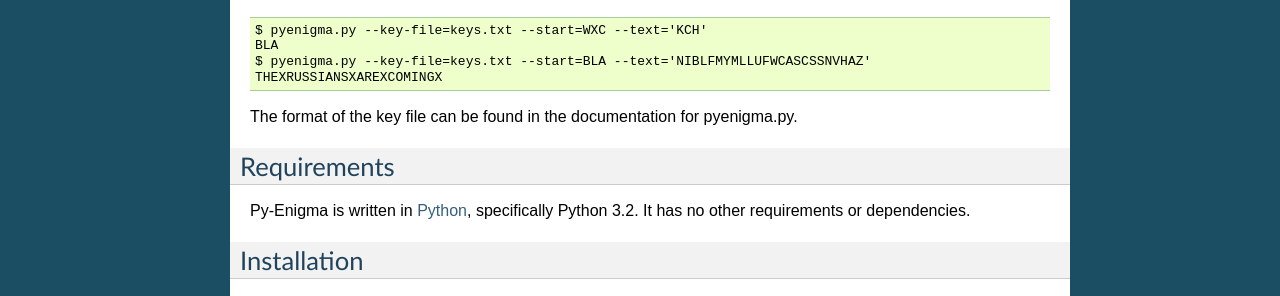
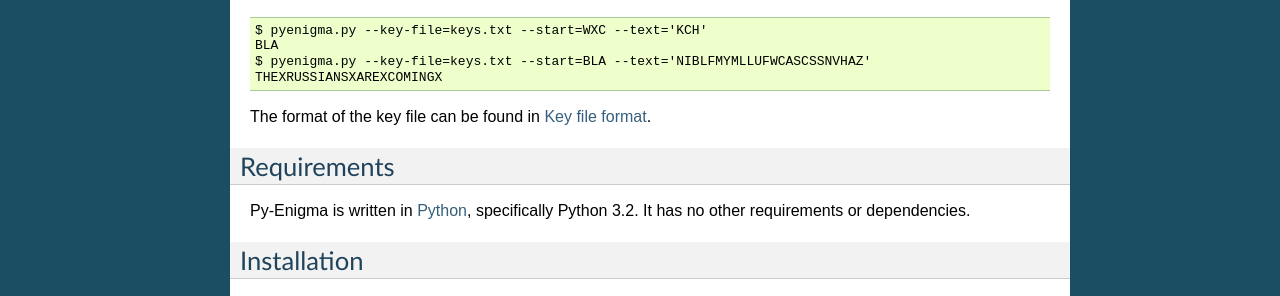
Before and after one commit to gremmie/enigma, a Sphinx documentation site: the page built from enigma/docs/source/overview.rst, in a window 1280 px wide. Shown: the part 913-1209 px from the top of the page. Built offline with Sphinx 7.4.7, drawn with Linux system fonts in a browser that asks for light colours.

Commit message:
Fix document reference in docs.

```diff
--- a/enigma/docs/source/overview.rst
+++ b/enigma/docs/source/overview.rst
@@ -50,7 +50,7 @@ the code above, the above example can be performed on the command-line::
    $ pyenigma.py --key-file=keys.txt --start=BLA --text='NIBLFMYMLLUFWCASCSSNVHAZ'
    THEXRUSSIANSXAREXCOMINGX
 
-The format of the key file can be found in the documentation for pyenigma.py.
+The format of the key file can be found in :doc:`keyfile`.
 
 Requirements
 ------------
```
